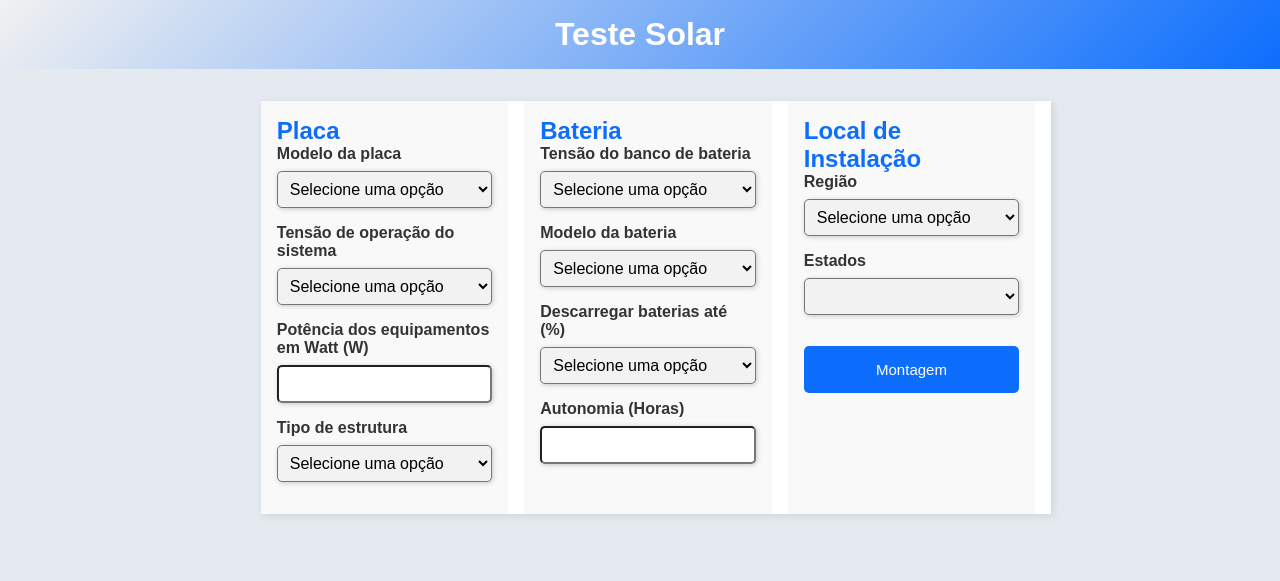
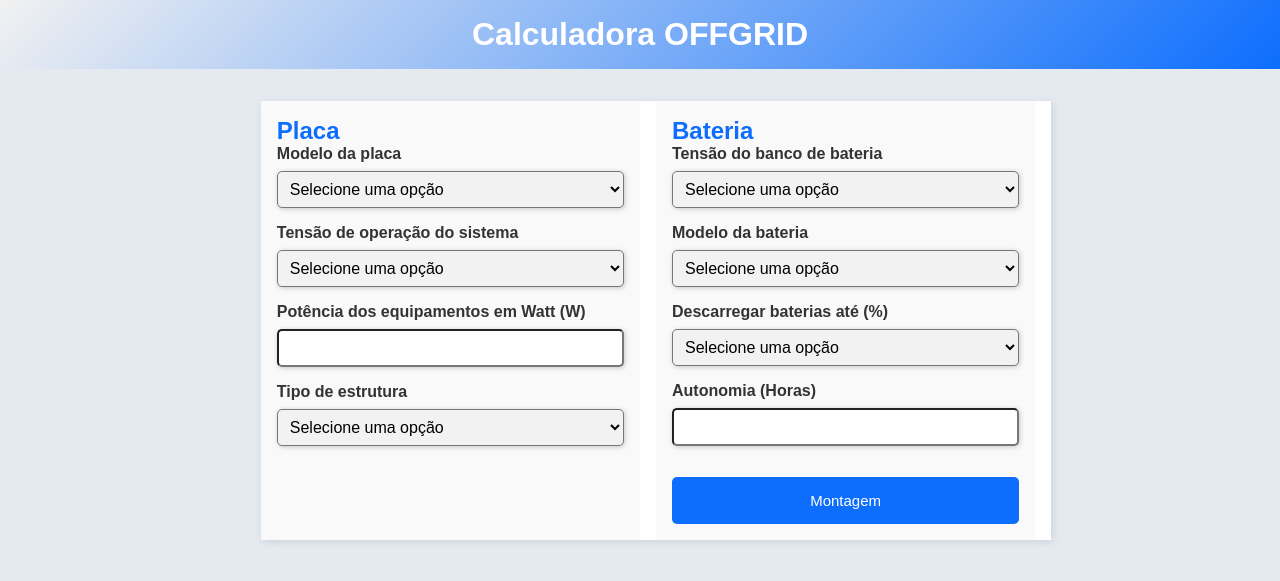
Before and after one commit to MatheusCastroo/calculadora_solar, a PHP site: page / in a window 1280 px wide. Shown: the top 581 px of the page. Run offline with PHP 8.4, Linux system fonts and the light colour scheme; lists and menus that the app fills with data are empty.

Commit message:
Update index.php

```diff
--- a/calculadora_solar/index.php
+++ b/calculadora_solar/index.php
@@ -10,37 +10,11 @@
 
 <body>
     <header>
-        <h1>Teste Solar</h1>
+        <h1>Calculadora OFFGRID</h1>
     </header>
     <main>
         <form method="post" action="calculo.php">
             <div class="container-wrapper">
-                <!-- <div class="container">
-                <div class="equipamento">
-                    <label for="equipamento">Descrição do Equipamento</label>
-                    <input type="text" name="equipamento" id="equipamento" placeholder="Ex: Lâmpada" required>
-                </div>
-                <div class="potencia_w">
-                    <label for="potencia_w">Potência dos equipamentos em Watt (W)</label>
-                    <input type="number" name="potencia_w" id="potencia_w" min="1" required>
-                </div>
-                <div class="quantidade_equip">
-                    <label for="quantidade_equip">Quantidade</label>
-                    <input type="number" name="quantidade_equip" id="quantidade_equip" min="1" required>
-                </div>
-                <div class="hdia">
-                    <label for="hdia">Horas de uso diário</label>
-                    <input type="number" name="hdia" id="hdia" min="0.1" required>
-                </div>
-                <button onclick="multiplicarCampos()" id="verificar">Verificar</button>
-                <div class="resultado">
-                    <label for="res">Consumo Diário do(s) Equipamento(s)</label>
-                    <span id="res">0 Wh/dia</span>
-                </div>
-                <div class="lista_equip">
-                    <h2>Lista de Equipamentos</h2>
-                </div>
-            </div-->
                 <div class="container2">
                     <div class="inversor">
                         <h2>Placa</h2>
@@ -84,10 +58,9 @@
                                 <option value="ESTRUTURA 2PLACA POSTE">ESTRUTURA 2PLACA POSTE</option>
                             </select>
                         </div>
-                        <div class="montagemGerador"> <!-- Adicione style="display: none;" para ocultar a <div> inicialmente -->
+                        <div class="montagemGerador">
                             <h2>Lista do Gerador</h2>
                             <ul>
-                                <!-- As informações geradas pela função montagemSolar serão inseridas aqui como <li> -->
                             </ul>
                         </div>
                     </div>
@@ -126,29 +99,8 @@
                         <div class="autonomia">
                             <label for="autonomia">Autonomia (Horas)</label>
                             <input type="number" name="autonomia" id="autonomia">
+                            <button onclick="montagemSolar()" id="montagemSolar">Montagem</button>
                         </div>
-                    </div>
-                    <div class="local">
-                        <h2>Local de Instalação</h2>
-                        <div class="regiao">
-                            <label for="regiao">Região</label>
-                            <select name="regiao" id="regiao" onchange="carregarEstados()">
-                                <option disabled selected value="null">Selecione uma opção</option>
-                                <option value="norte">Norte</option>
-                                <option value="nordeste">Nordeste</option>
-                                <option value="oeste">Centro-Oeste</option>
-                                <option value="sudeste">Sudeste</option>
-                                <option value="sul">Sul</option>
-                            </select>
-                        </div>
-                        <div class="estado">
-                            <label for="estado">Estados</label>
-                            <select name="estado" id="estado">
-                                <option disabled selected value="null">Selecione uma opção</option>
-                                <!-- Opções de estados serão carregadas dinamicamente aqui -->
-                            </select>
-                        </div>
-                        <button onclick="montagemSolar()" id="montagemSolar">Montagem</button>
                     </div>
                 </div>
             </div>
```
